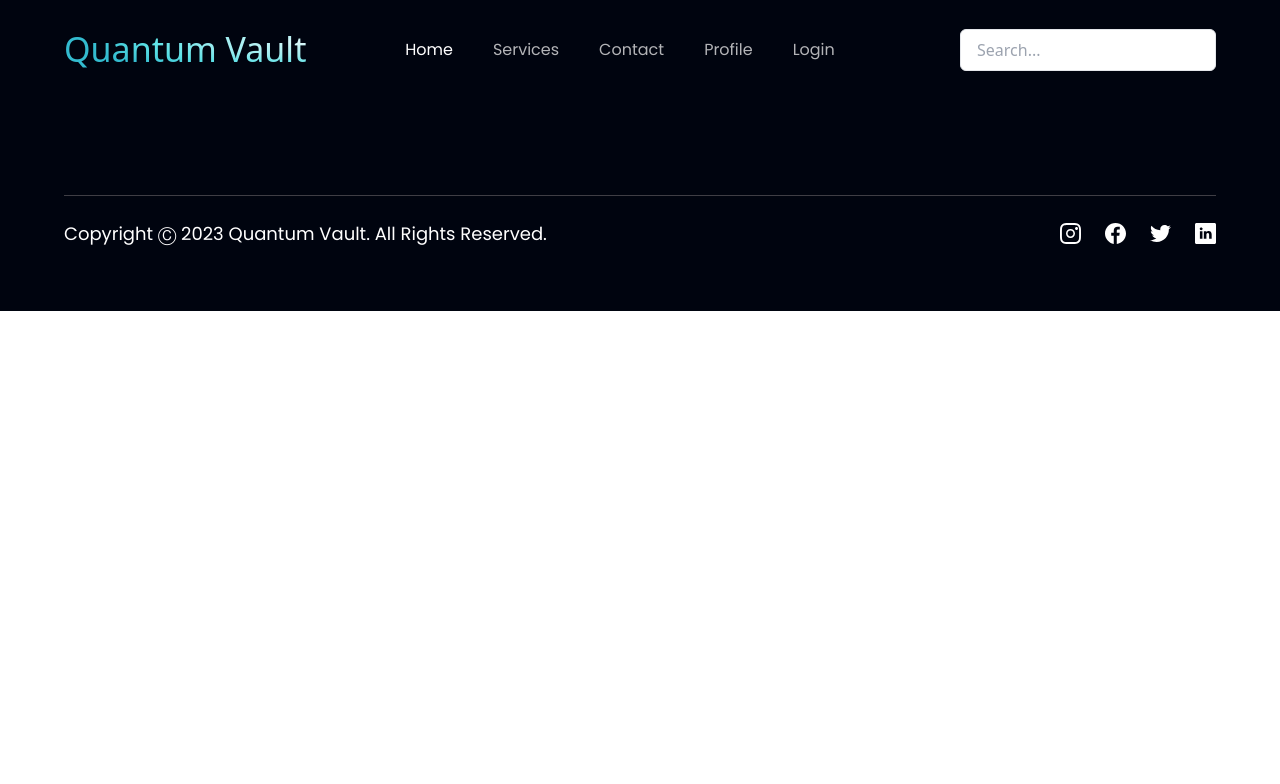
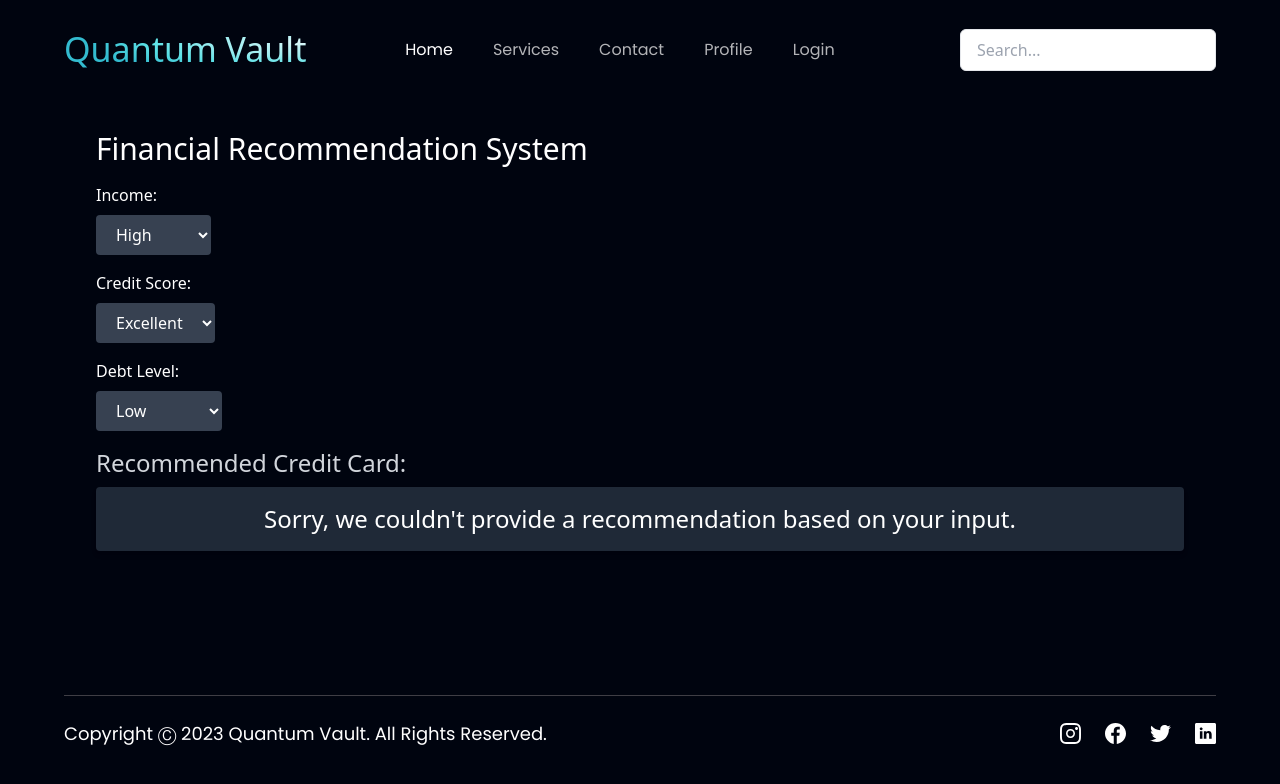
Before and after one commit to geetamatkar/fintech_project, a React (Vite) app: page /recommendation in a window 1280 px wide. Shown: the top 784 px of the page. Built offline with nearby package versions, Linux system fonts and the light colour scheme.

Commit message:
#added knowledge based recommendation

```diff
--- a/src/App.jsx
+++ b/src/App.jsx
@@ -22,6 +22,7 @@ import DataAnalyticsApplication from "./components/DataAnalyticsApplication";
 import DataAnalysisCrypto from "./components/DataAnalysisCrypto";
 import CryptoForm from "./components/CryptoForm";
 import Profile from "./components/Profile";
+import FinancialRecommendationSystem from "./components/FinancialRecommendationSystem";
 
 
 const Home = () => (
@@ -58,6 +59,7 @@ const App = () => (
             <Route path="/DataAnalysisCrypto" element={<DataAnalysisCrypto/>} />
             <Route path="/cryptoform" element={<CryptoForm/>} />
             <Route path="/profile" element={<Profile/>} />
+            <Route path="/recommendation" element={<FinancialRecommendationSystem/>} />
 
 
           </Routes>
--- /dev/null
+++ b/src/components/FinancialRecommendationSystem.jsx
@@ -0,0 +1,123 @@
+import React, { useState, useEffect } from 'react';
+
+// Sample knowledge base - rules for recommending credit cards
+const creditCardRecommendations = {
+  income: {
+    high: 'Platinum Card',
+    medium: 'Gold Card',
+    low: 'Standard Card',
+  },
+  creditScore: {
+    excellent: 'Rewards Card',
+    good: 'Cashback Card',
+    fair: 'Basic Card',
+    poor: 'Secured Card',
+  },
+  debt: {
+    low: 'Travel Card',
+    moderate: 'Balance Transfer Card',
+    high: 'Low APR Card',
+  },
+};
+
+// Define default user input outside the component to prevent redefinition on each render
+const defaultUserInput = {
+    income: '',
+    creditScore: '',
+    debt: '',
+  };
+
+const FinancialRecommendationSystem = () => {
+
+    const [userInput, setUserInput] = useState(defaultUserInput);
+
+  const handleInputChange = (field, value) => {
+    setUserInput({
+      ...userInput,
+      [field]: value,
+    });
+  };
+
+  const getCreditCardRecommendation = () => {
+    const { income, creditScore, debt } = userInput;
+
+    // Check if the user input exists in the knowledge base
+    if (
+      creditCardRecommendations.income[income] &&
+      creditCardRecommendations.creditScore[creditScore] &&
+      creditCardRecommendations.debt[debt]
+    ) {
+      // Use the knowledge base to recommend a credit card
+      return (
+        <div>
+          <p>{creditCardRecommendations.income[income]}</p>
+          <p>{creditCardRecommendations.creditScore[creditScore]}</p>
+          <p>{creditCardRecommendations.debt[debt]}</p>
+        </div>
+      );
+    } else {
+      return <p>Sorry, we couldn't provide a recommendation based on your input.</p>;
+    }
+  };
+
+  useEffect(() => {
+    // Reset the form to default values when the component mounts
+    setUserInput(defaultUserInput);
+  }, []); // Empty dependency array ensures that this effect runs only once on mount
+
+  return (
+    <div className="p-8 text-white">
+      <h1 className="text-3xl mb-4">Financial Recommendation System</h1>
+      <form className="mb-4">
+        <div className="mb-4">
+          <label className="block mb-2">Income:</label>
+          <select
+            className="bg-gray-700 text-white py-2 px-4 rounded"
+            onChange={(e) => handleInputChange('income', e.target.value)}
+            value={userInput.income}
+          >
+            <option value="high">High</option>
+            <option value="medium">Medium</option>
+            <option value="low">Low</option>
+          </select>
+        </div>
+
+        <div className="mb-4">
+          <label className="block mb-2">Credit Score:</label>
+          <select
+            className="bg-gray-700 text-white py-2 px-4 rounded"
+            onChange={(e) => handleInputChange('creditScore', e.target.value)}
+            value={userInput.creditScore}
+          >
+            <option value="excellent">Excellent</option>
+            <option value="good">Good</option>
+            <option value="fair">Fair</option>
+            <option value="poor">Poor</option>
+          </select>
+        </div>
+
+        <div className="mb-4">
+          <label className="block mb-2">Debt Level:</label>
+          <select
+            className="bg-gray-700 text-white py-2 px-4 rounded"
+            onChange={(e) => handleInputChange('debt', e.target.value)}
+            value={userInput.debt}
+          >
+            <option value="low">Low</option>
+            <option value="moderate">Moderate</option>
+            <option value="high">High</option>
+          </select>
+        </div>
+      </form>
+
+      <div className="mb-4">
+        <h2 className="text-2xl mb-2 text-gray-300">Recommended Credit Card:</h2>
+        <div className="bg-gray-800 text-white py-4 px-6 rounded text-2xl shadow-md text-center text-bold">
+            {getCreditCardRecommendation()}
+        </div>
+        </div>
+    </div>
+  );
+};
+
+export default FinancialRecommendationSystem;
--- a/src/components/Profile.jsx
+++ b/src/components/Profile.jsx
@@ -1,5 +1,6 @@
 import React, { useState, useEffect } from 'react';
 import { Link } from 'react-router-dom';
+import { sapphire, freedomflex, unlimited } from '../assets';
 
 
 const Profile = () => {
@@ -876,6 +877,14 @@ const Profile = () => {
         </div>
       )}
 
+    <div className="flex justify-center mt-10">
+      {/* Button using Tailwind CSS and Link component */}
+      <Link to="/recommendation">
+        <button className="bg-blue-500 hover:bg-blue-700 text-white font-bold py-2 px-4 rounded">
+          Go to Recommendation
+        </button>
+      </Link>
+    </div>
 
 
     </div>
```
